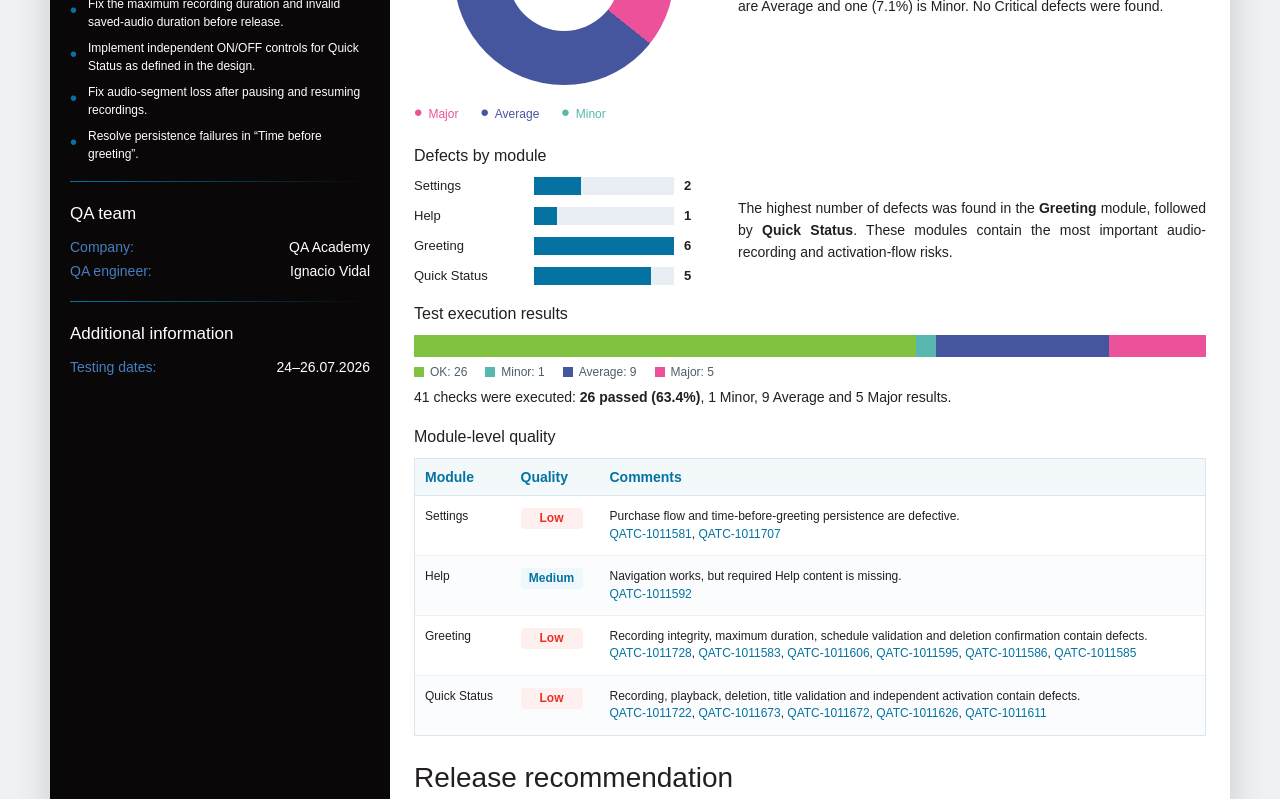
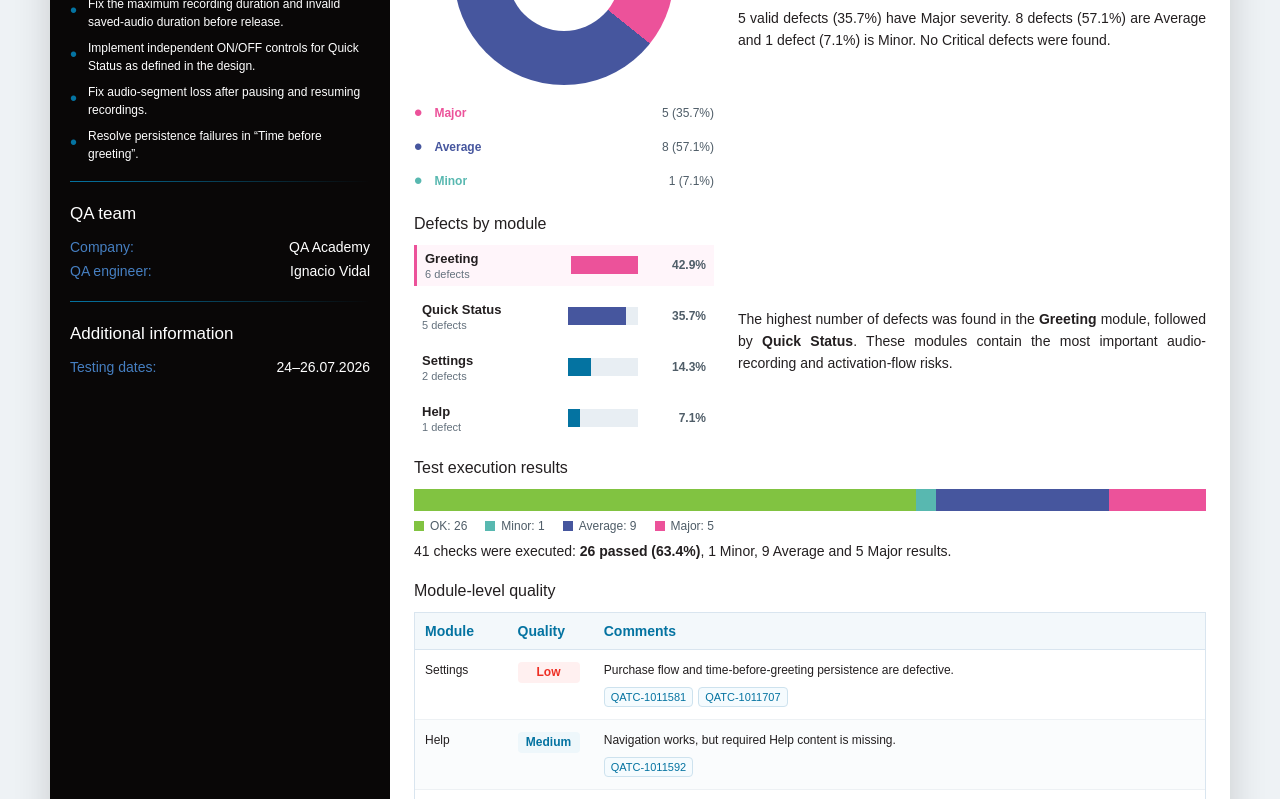
Before and after one commit to ignaci0vidal/QualityReport_Get-Personal-Voicemail, a plain HTML site: page index.html in a window 1280 px wide. Shown: the part 653-1452 px from the top of the page. Drawn offline with Linux system fonts and the light colour scheme.

Commit message:
Clarify defect charts and Jira links

```diff
--- a/index.html
+++ b/index.html
@@ -192,27 +192,53 @@
       }
       .legend {
         display: grid;
-        grid-template-columns: repeat(3, max-content);
-        gap: 10px 22px;
+        grid-template-columns: 1fr;
+        gap: 6px;
         margin-top: 14px;
         font-size: 12px;
+      }
+      .legend span {
+        display: grid;
+        grid-template-columns: auto 1fr auto;
+        align-items: center;
+        gap: 12px;
       }
       .legend span:before {
         content: '•';
         font-size: 24px;
         vertical-align: -3px;
-        margin-right: 6px;
+      }
+      .legend em {
+        color: #4f5d68;
+        font-style: normal;
       }
       .bar-chart {
         display: grid;
-        gap: 12px;
+        gap: 10px;
       }
       .bar-item {
         display: grid;
-        grid-template-columns: 110px 1fr 30px;
+        grid-template-columns: 136px 1fr 58px;
         gap: 10px;
         align-items: center;
+        padding: 6px 8px;
         font-size: 13px;
+      }
+      .bar-item.top-module {
+        background: #fff5fa;
+        border-left: 3px solid var(--major);
+      }
+      .bar-name {
+        display: grid;
+        gap: 2px;
+      }
+      .bar-name strong {
+        font-size: 13px;
+        font-weight: 700;
+      }
+      .bar-name span {
+        color: #64717d;
+        font-size: 11px;
       }
       .track {
         height: 18px;
@@ -220,7 +246,12 @@
       }
       .fill {
         height: 100%;
-        background: var(--blue);
+        background: var(--bar-color);
+      }
+      .bar-percent {
+        color: #4f5d68;
+        font-size: 12px;
+        text-align: right;
       }
       .testbar {
         height: 22px;
@@ -298,9 +329,25 @@
         background: #f1f8eb;
         color: #4a8f20;
       }
+      .links {
+        display: flex;
+        flex-wrap: wrap;
+        gap: 5px;
+        margin-top: 7px;
+      }
       .links a {
+        display: inline-block;
+        padding: 2px 6px;
+        border: 1px solid #cde2ee;
+        background: #f5fbfe;
+        border-radius: 4px;
         color: var(--blue);
+        font-size: 11px;
+        line-height: 1.3;
         text-decoration: none;
+      }
+      .links a:hover {
+        background: #eaf6fb;
       }
       .notice {
         padding: 12px 14px;
@@ -452,11 +499,7 @@
                   <b id="donut-total"></b><span>defects</span>
                 </div>
               </div>
-              <div class="legend">
-                <span style="color: var(--major)">Major</span
-                ><span style="color: var(--avg)">Average</span
-                ><span style="color: var(--minor)">Minor</span>
-              </div>
+              <div class="legend" id="severity-legend"></div>
             </div>
             <div class="body" id="severity-text"></div>
           </div>
@@ -624,15 +667,38 @@
             `<div class="issue"><a href="${issueUrl(x.id)}">${x.id}</a><span><span class="sev-dot" style="color:${sevColors[x.severity]}">•</span>${x.severity}</span></div>`,
         )
         .join('');
+      const severitySegments = ['Major', 'Average', 'Minor'].map((name) => {
+        const count = d.issues.filter((x) => x.severity === name).length;
+        const percent = ((count / totalIssues) * 100).toFixed(1);
+        return [name, count, percent, sevColors[name]];
+      });
+      const [majorDefects, averageDefects, minorDefects] = severitySegments;
       document.getElementById('severity-text').innerHTML =
-        `Five of ${totalIssues} valid defects (${((t.major / totalIssues) * 100).toFixed(1)}%) have Major severity. Eight defects (${((t.average / totalIssues) * 100).toFixed(1)}%) are Average and one (${((t.minor / totalIssues) * 100).toFixed(1)}%) is Minor. No Critical defects were found.`;
+        `${majorDefects[1]} valid defects (${majorDefects[2]}%) have Major severity. ${averageDefects[1]} defects (${averageDefects[2]}%) are Average and ${minorDefects[1]} defect (${minorDefects[2]}%) is Minor. No Critical defects were found.`;
+      document.getElementById('severity-legend').innerHTML = severitySegments
+        .map(
+          ([name, count, percent, color]) =>
+            `<span style="color:${color}"><b>${name}</b><em>${count} (${percent}%)</em></span>`,
+        )
+        .join('');
       const maxModule = Math.max(...Object.values(d.modules));
       document.getElementById('module-bars').innerHTML = Object.entries(
         d.modules,
       )
+        .sort((a, b) => b[1] - a[1])
         .map(
-          ([m, n]) =>
-            `<div class="bar-item"><span>${m}</span><div class="track"><div class="fill" style="width:${(n / maxModule) * 100}%"></div></div><b>${n}</b></div>`,
+          ([m, n]) => {
+            const percent = ((n / totalIssues) * 100).toFixed(1);
+            const barColor =
+              n === maxModule
+                ? 'var(--major)'
+                : n >= 5
+                  ? 'var(--avg)'
+                  : 'var(--blue)';
+            const topClass = n === maxModule ? ' top-module' : '';
+            const label = n === 1 ? 'defect' : 'defects';
+            return `<div class="bar-item${topClass}"><div class="bar-name"><strong>${m}</strong><span>${n} ${label}</span></div><div class="track"><div class="fill" style="--bar-color:${barColor};width:${(n / maxModule) * 100}%"></div></div><b class="bar-percent">${percent}%</b></div>`;
+          },
         )
         .join('');
       const testSegments = [
@@ -680,7 +746,7 @@
           const ids = d.issues
             .filter((x) => x.module === m)
             .map((x) => `<a href="${issueUrl(x.id)}">${x.id}</a>`)
-            .join(', ');
+            .join('');
           const qualityClass = q.toLowerCase();
           return `<tr><td>${m}</td><td><span class="quality ${qualityClass}">${q}</span></td><td>${c}<div class="links">${ids}</div></td></tr>`;
         })
```
